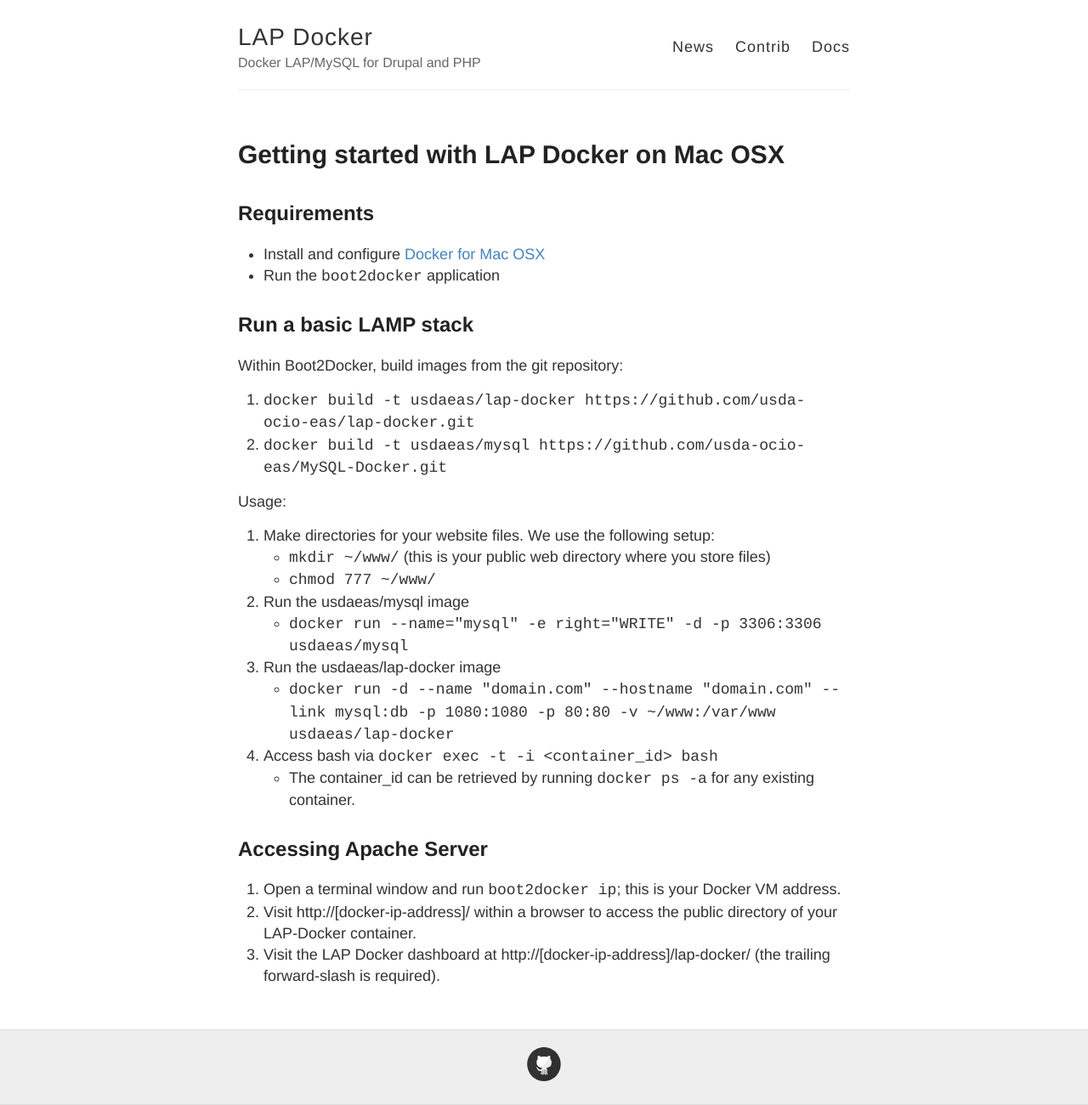
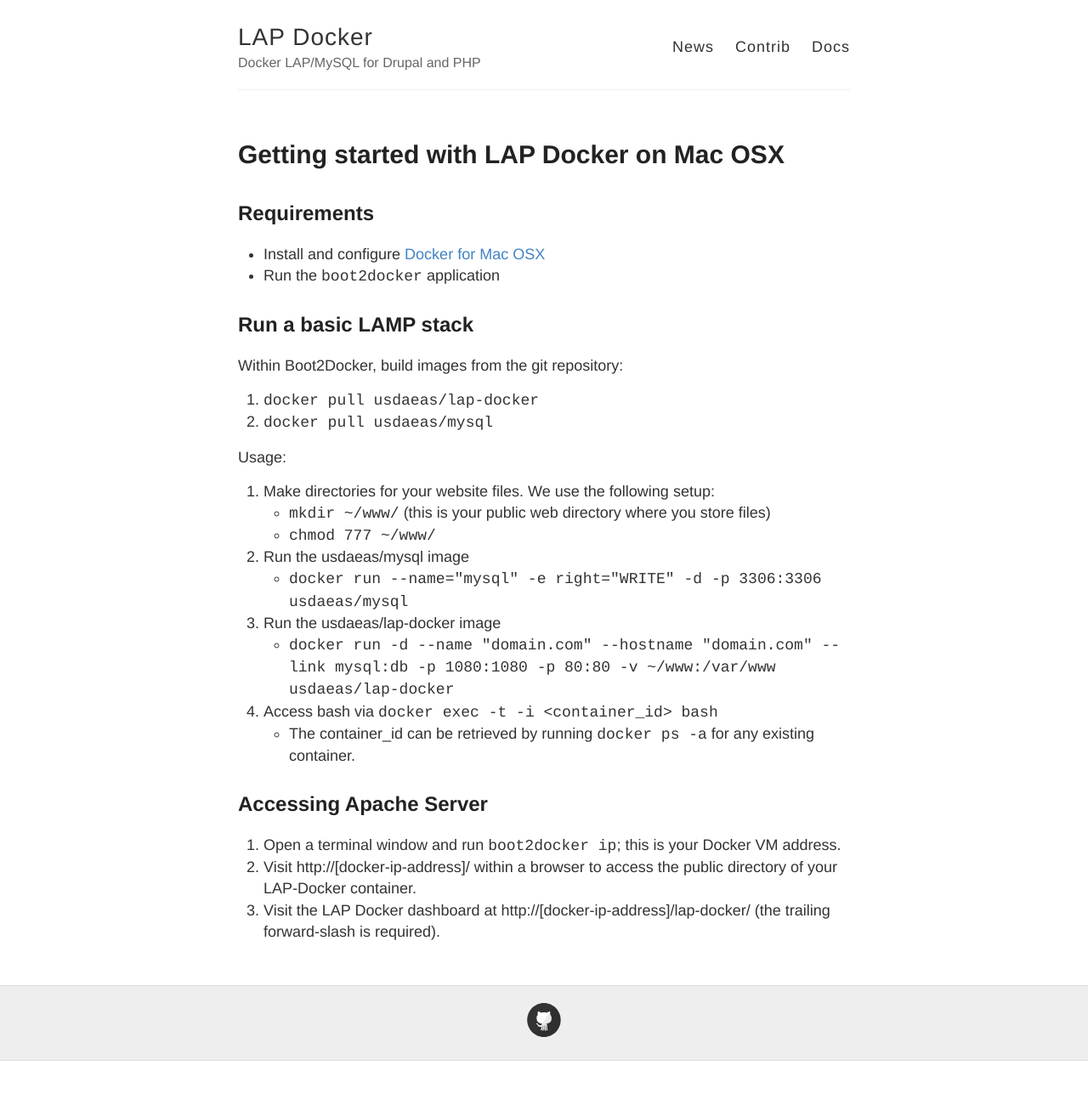
Before and after one commit to hedinfaok/lap-docker, a Jekyll site: the page built from _docs/mac/getting-started.md, in a window 1280 px wide. Shown: the whole page at 85% size. Built offline with Jekyll 4.4.1, drawn with Linux system fonts in a browser that asks for light colours; Markdown is read by kramdown in place of the engine named in the settings; after the commit the page ends 1248 px from its top, so only the background shows below that.

Commit message:
Update documentation to leverage Docker Hub.

```diff
--- a/_docs/mac/getting-started.md
+++ b/_docs/mac/getting-started.md
@@ -15,8 +15,8 @@
 
 Within Boot2Docker, build images from the git repository:
 
-1. `docker build -t usdaeas/lap-docker https://github.com/usda-ocio-eas/lap-docker.git`
-2. `docker build -t usdaeas/mysql https://github.com/usda-ocio-eas/MySQL-Docker.git`
+1. `docker pull usdaeas/lap-docker`
+2. `docker pull usdaeas/mysql`
 
 Usage:
 
```
Also changed, not shown: _docs/windows/getting-started.md (+2 -2 lines).
